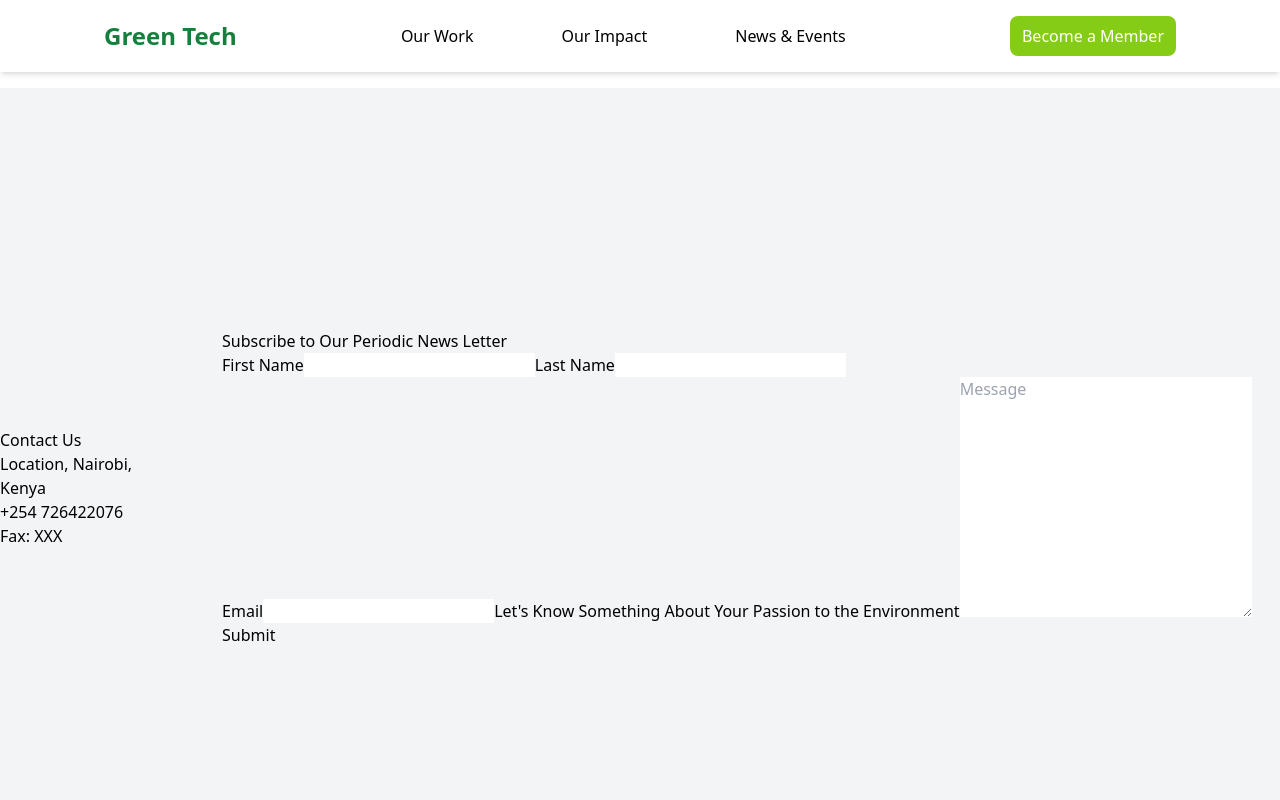
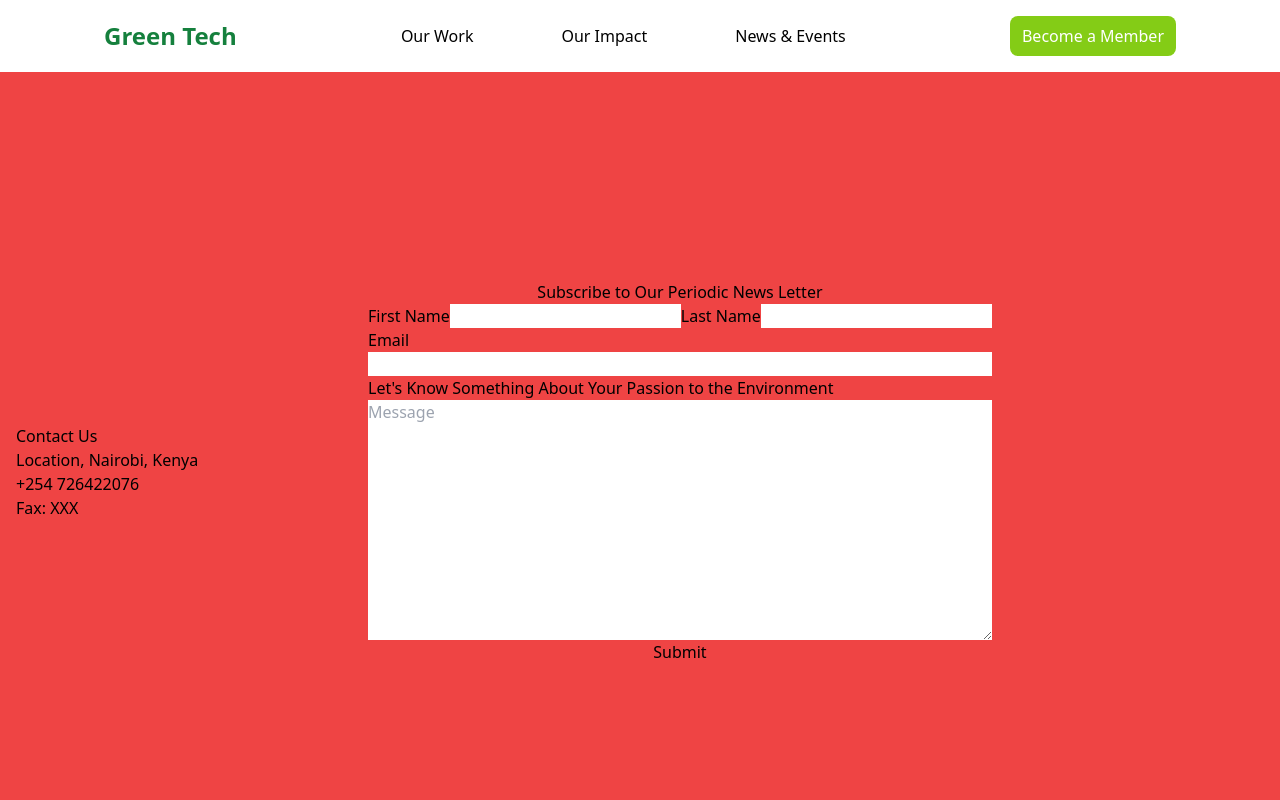
Before and after one commit to kelvin-od/Behavioral-Climate, a React (Create React App) app: page /contactus in a window 1280 px wide. Shown: the top 800 px of the page. Built offline with nearby package versions, Linux system fonts and the light colour scheme.

Commit message:
added some styling on contactus form

```diff
--- a/src/pages/ContactUs.jsx
+++ b/src/pages/ContactUs.jsx
@@ -5,18 +5,18 @@ import Bottomfooter from '../components/Bottomfooter';
 const ContactUs = () => {
   return (
     <>
-      <div className='antialiased bg-gray-100 flex flex-row gap-11 w-full min-h-screen items-center justify-center mt-4'>
-        <div>
+      <div className=' bg-red-500 flex flex-row gap-10 items-center h-screen w-full p-4'>
+        <div className='w-1/4 '>
           <h2> Contact Us </h2>
           <p>Location, <span>Nairobi, Kenya</span></p>
           <p>+254 726422076</p>
           <p>Fax: XXX </p>
         </div>
-        <div className='flex flex-col w-50% border-spacing-y-6'>
-          <fieldset>
+        <div className='w-'>
+          <fieldset className='flex flex-col items-center'>
             <label htmlFor="">Subscribe to Our Periodic News Letter</label>
-            <form action="">
-              <div>
+            <form action="" className='flex flex-col'>
+              <div className='flex col'>
                 <label htmlFor="">First Name</label>
                 <input type="text" />
                 <label htmlFor="">Last Name</label>
@@ -25,7 +25,7 @@ const ContactUs = () => {
               <label htmlFor="">Email</label>
               <input type="email" />
               <label htmlFor="">Let's Know Something About Your Passion to the Environment</label>
-              <textarea name="" id="" cols="30" rows="10" placeholder='Message' typeof='text'></textarea>
+              <textarea name="" id="" cols="10" rows="10" placeholder='Message' typeof='text'></textarea>
               <button>Submit</button>
             </form>
           </fieldset>
```
